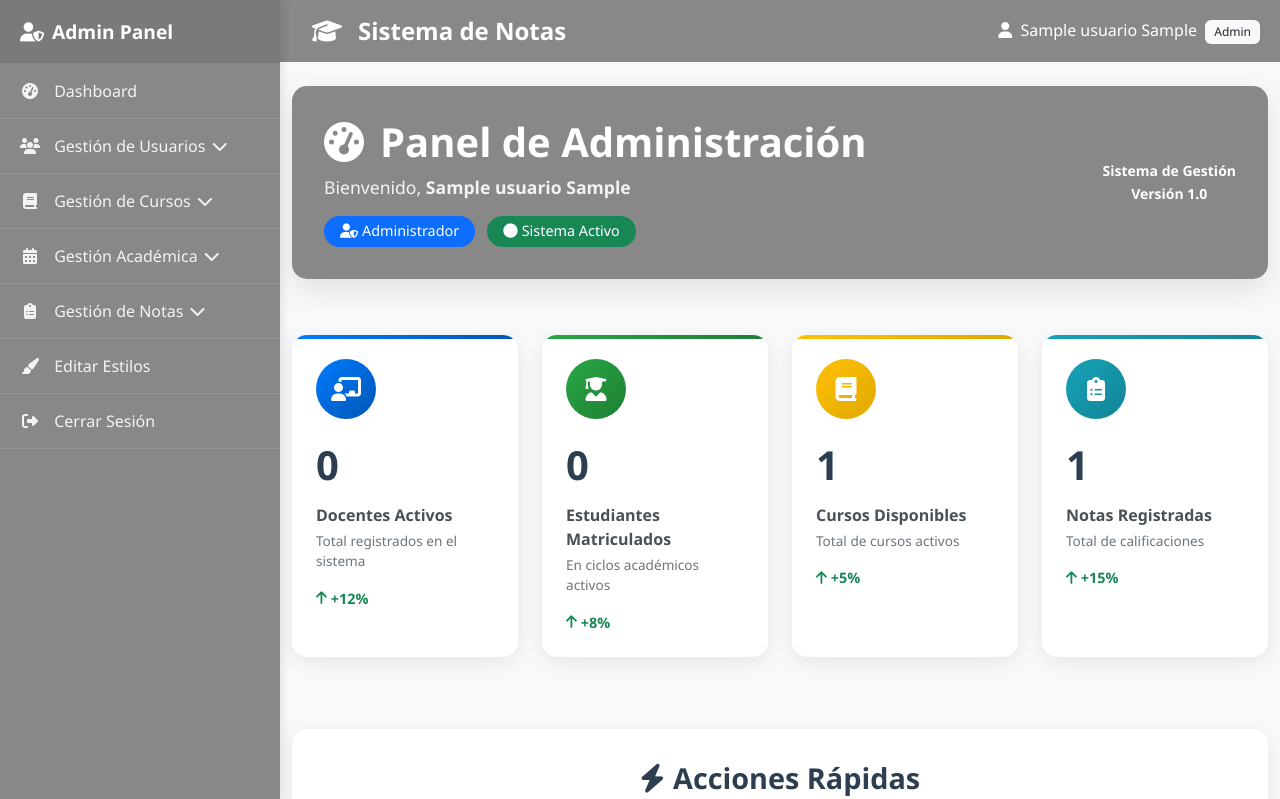
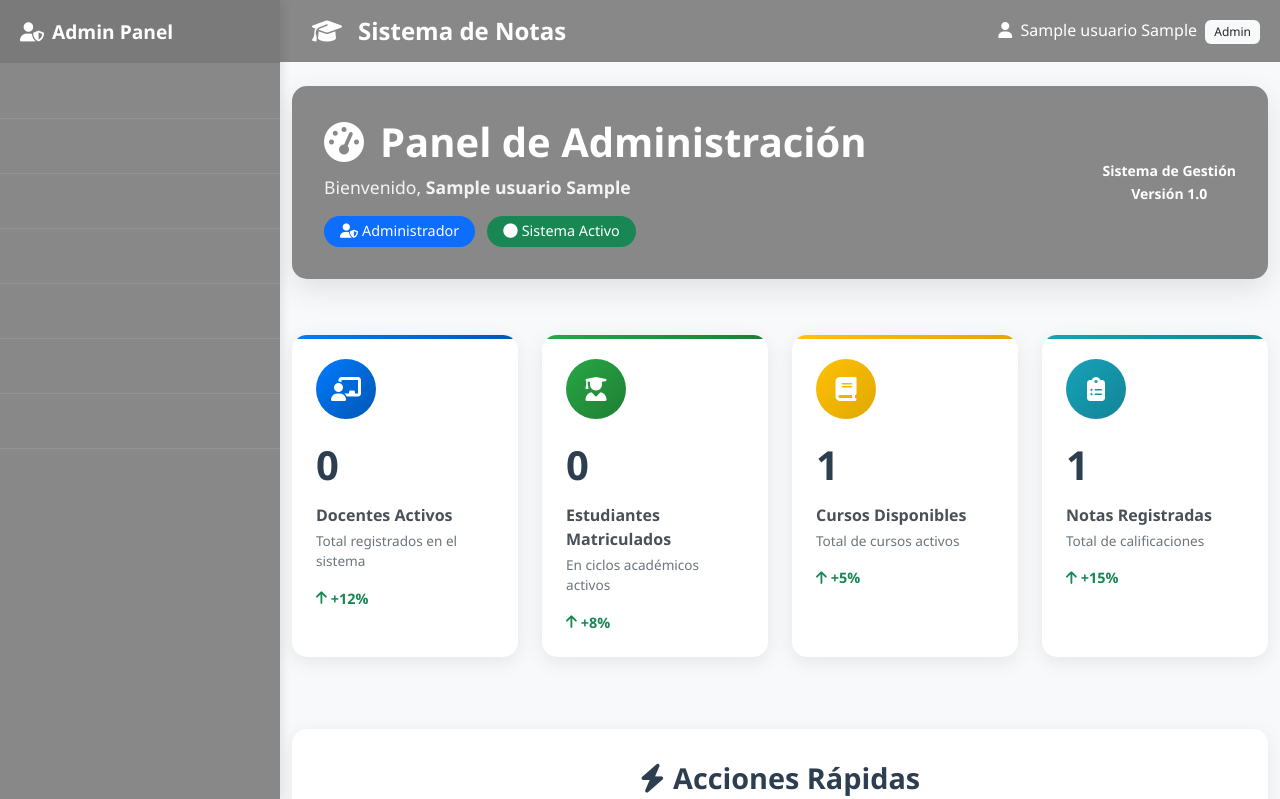
Before and after one commit to Xire667/reporte-notas-ubuntu, a Flask app: page /admin/ in a window 1280 px wide. Shown: the top 799 px of the page. Run offline with Flask 3, Linux system fonts and the light colour scheme; a user stored in the database is signed in; tables that the repository leaves empty hold one stand-in row (values such as "Sample post").

Commit message:
Actualización de módulo X y correcciones en Y

```diff
--- a/app/static/main/styles/sistema.css
+++ b/app/static/main/styles/sistema.css
@@ -218,7 +218,7 @@
 .sidebar-menu a {
     display: block;
     padding: 15px 20px;
-    color: rgba(255, 255, 255, 0.9);
+    color: var(--color-medio-claro, rgba(255, 255, 255, 0.9));
     text-decoration: none;
     transition: all 0.3s ease;
     position: relative;
@@ -234,6 +234,7 @@
     width: 20px;
     margin-right: 10px;
     text-align: center;
+    color: var(--color-medio-claro, rgba(255, 255, 255, 0.9));
 }
 
 .sidebar-menu .submenu {
```
